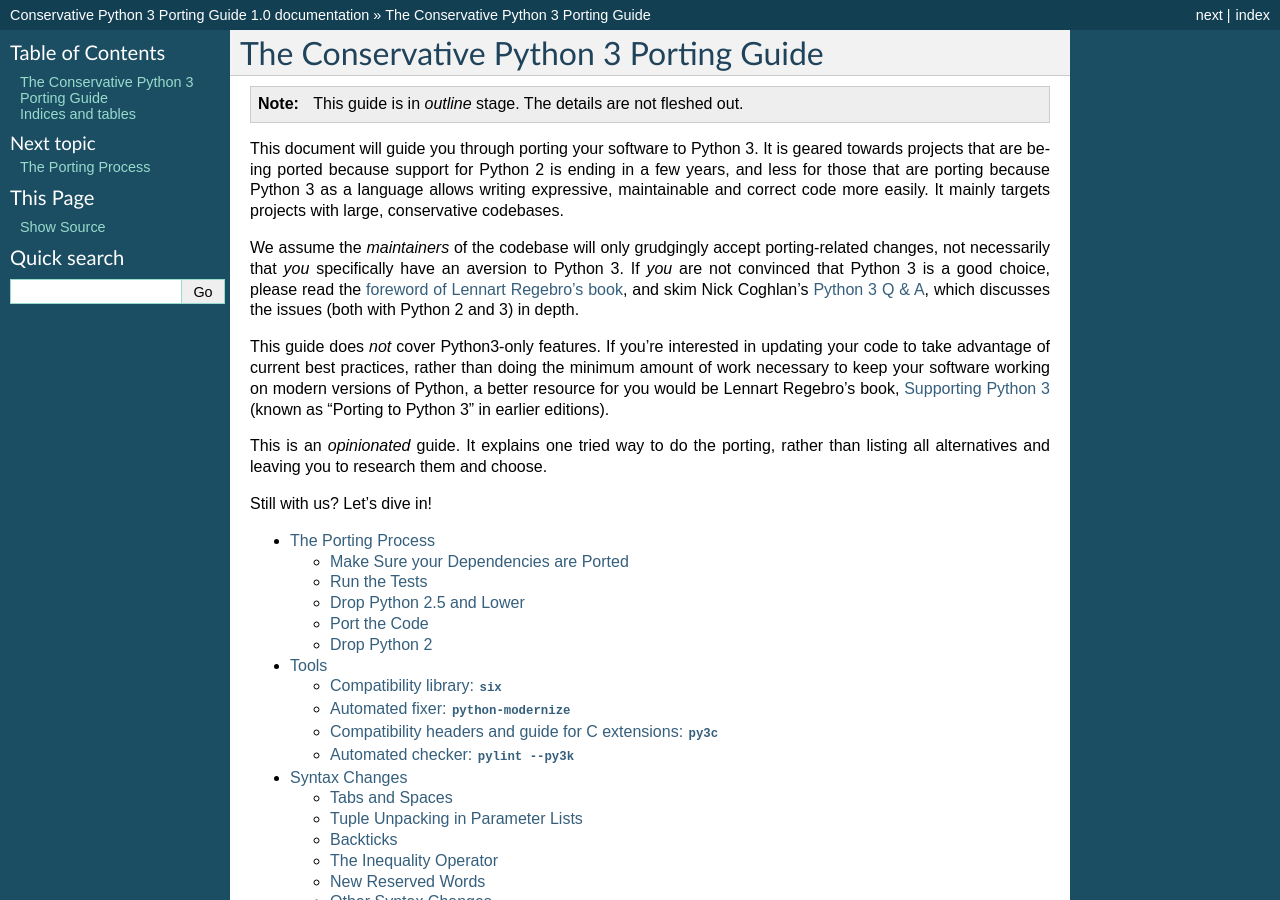
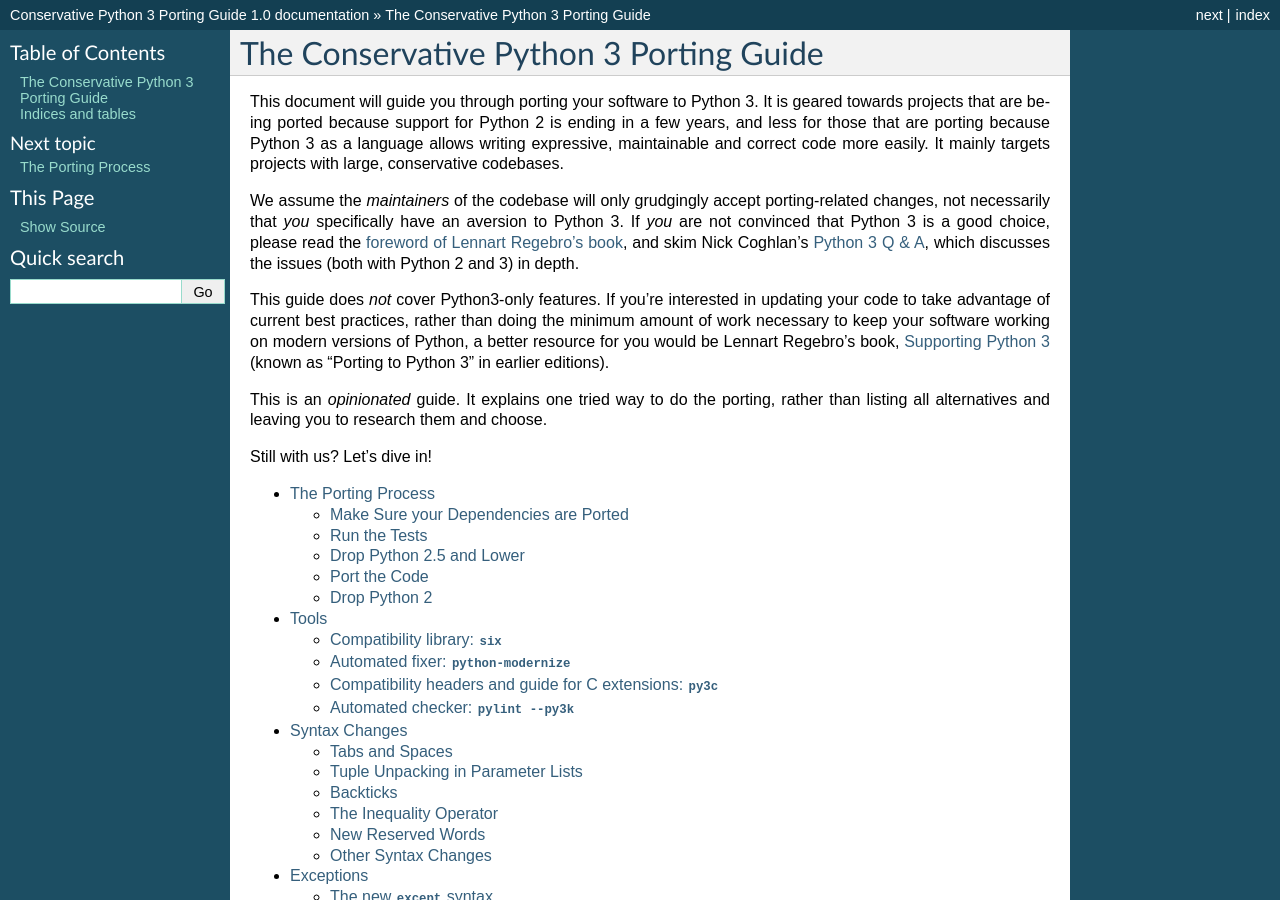
Before and after one commit to fedora-python/portingguide, a Sphinx documentation site: the page built from source/index.rst, in a window 1280 px wide and 900 px high. Built offline with Sphinx 7.4.7, drawn with Linux system fonts in a browser that asks for light colours; some of the changed lines change nothing that is shown.

Commit message:
index.rst: Drop the comments and disclaimer
Everything from the big TODO comment should be incorporated in
the rest of the guide now.

The disclaimer is now unnecessary.

```diff
--- a/source/index.rst
+++ b/source/index.rst
@@ -1,9 +1,5 @@
 The Conservative Python 3 Porting Guide
 =======================================
-
-.. note::
-
-    This guide is in *outline* stage. The details are not fleshed out.
 
 This document will guide you through porting your software to Python 3.
 It is geared towards projects that are being ported because support for
@@ -55,81 +51,11 @@
    core-obj-misc
    etc
 
-.. :
-
-    .. toctree::
-    :maxdepth: 2
-
-    tests
-    tools
-    types
-    modernize
-
-
-    The porting process
-    ===================
-
-    *   :doc:`Make sure you have tests <tests>`
-
-        First, your software needs to be tested.
-        It is practically impossible to change untested software.
-
-    *   Make sure all dependencies are ported
-
-        XXX: elaborate
-
-    *   :doc:`Familiarize yourself with porting tools <tools>`
-
-        Read up on the roles of ``six``, ``sixer``, ``modernize``,
-        ``py3c`` and ``pylint --py3k``.
-
-    *   :doc:`Define data types you are using <types>`
-
-        The biggest change in Python 3 is handling of the string types.
-        Python 3 draws a sharp distinction between *text* and *bytes*,
-        and requires that conversions between these are made explicitly,
-        with a well-defined encoding.
-
-        Before porting, it helps to decide, on a big-picture scale,
-        which data is textual and which is bytes.
-
-        Also, static type-checking tools are available to help the porting
-        process.
-
-    *   *Drop support for Python 2.5 and lower*
-
-        Python 2.6 and 2.7 were released in lockstep with 3.0 and 3.1,
-        and contain several features that make supporting both versions
-        possible in the same codebase.
-        Trying port while maintaining compatibility with 2.5 is technically
-        possible, but inadvisable.
-
-        XXX: link to a page with support timeline?
-
-    *   :doc:`Modernize your code <modernize>`
-
-        Migrate away from deprecated features that have a Python3-compatible
-        equivalent available in Python 2.
-
-    *   **Port** your code
-
-        Add support for Python 3 while keeping compatibility with Python 2.
-
-    *   **Clean up** (optional)
-
-        After you decide to drop support for Python 2, you can remove
-        compatibility workarounds, and start using Python 3 features.
-
-        This section is included for completeness, since it is not strictly
-        necessary to modify code that is already working under
-        both major Python versions.
-
 
 Indices and tables
 ==================
 
 * :ref:`genindex`
-.. * :ref:`modindex`
 * :ref:`search`
 
 .. _Python 3 Q & A: http://python-notes.curiousefficiency.org/en/latest/python3/questions_and_answers.html
```
